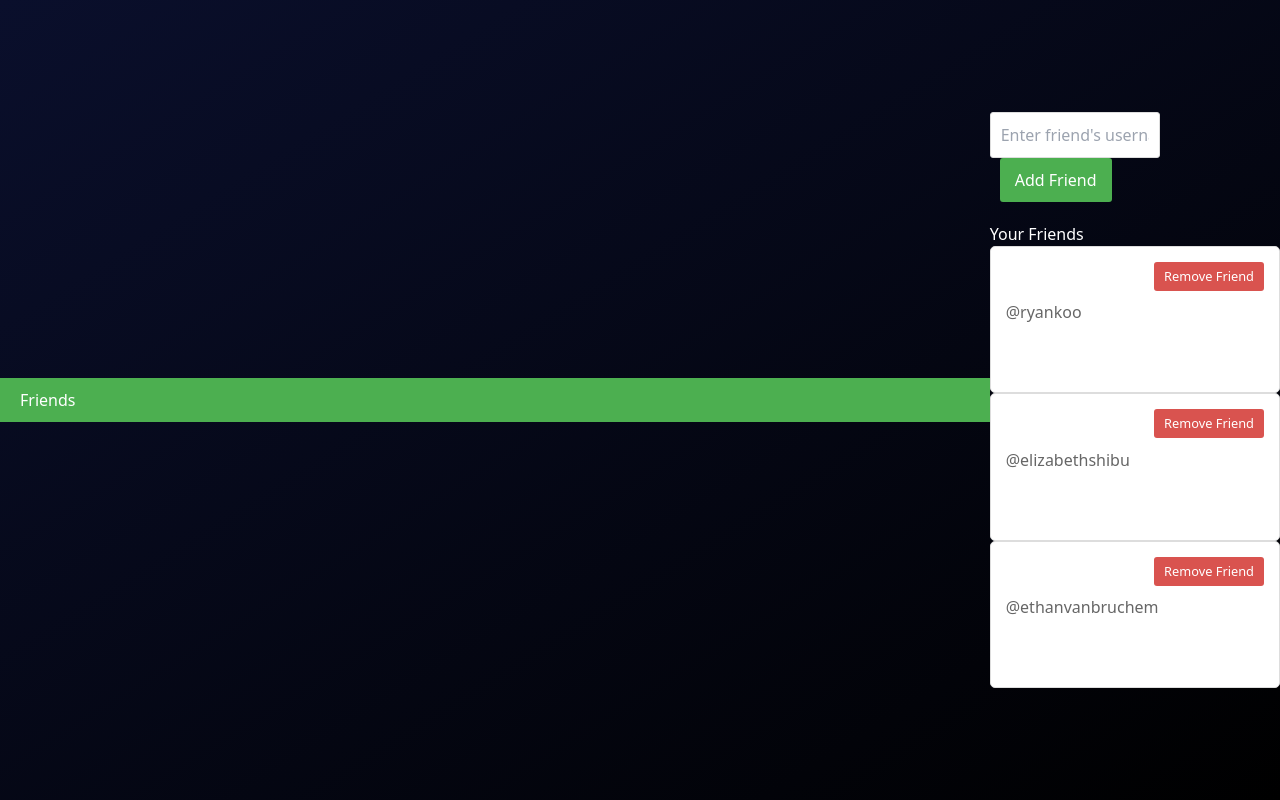
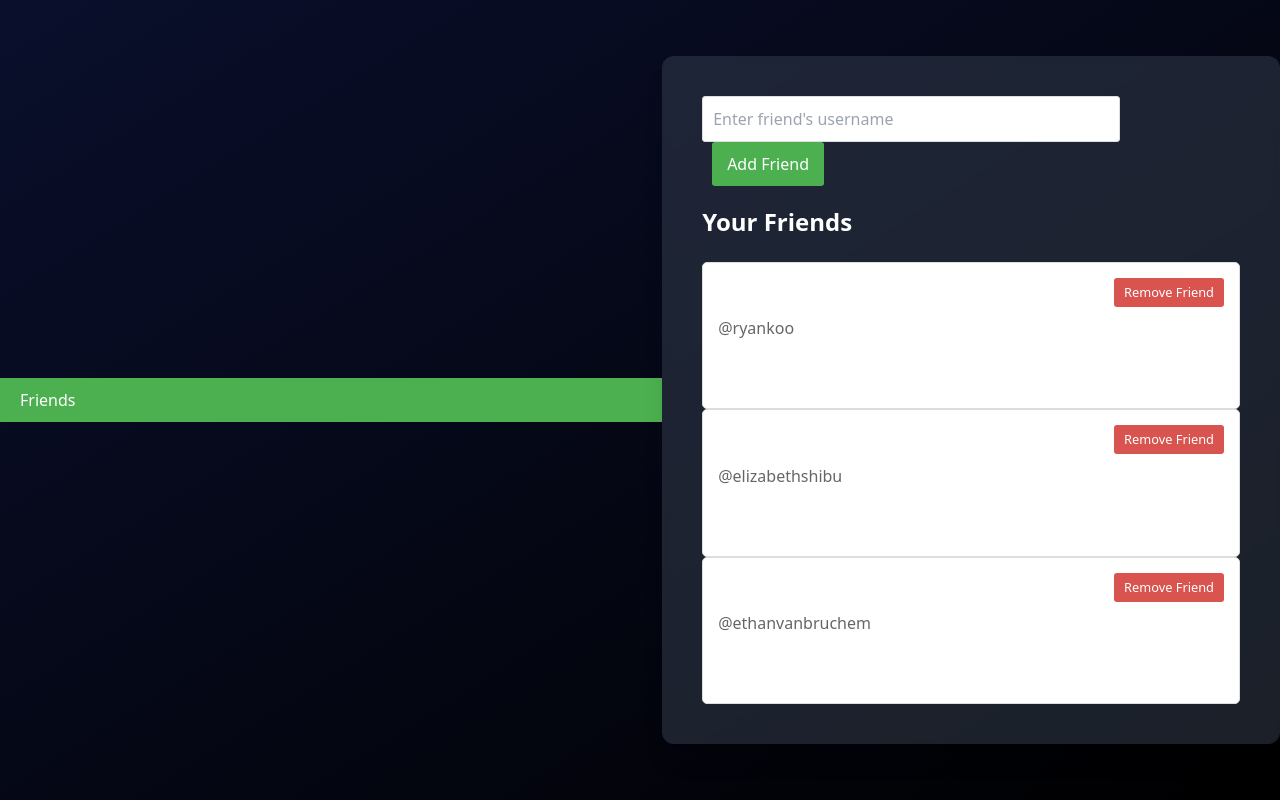
Before and after one commit to EthanVB123/CITS3403_GroupProject, a Flask app: a page that uses app/templates/friends_page.html in a window 1280 px wide. Run offline with Flask 3, Linux system fonts and the light colour scheme; some libraries are stand-ins or nearby versions.

Commit message:
Changed the size, colour and gave a more heading feel to the your friend section

```diff
--- a/app/templates/friends_page.html
+++ b/app/templates/friends_page.html
@@ -14,13 +14,13 @@
                 <h1>Friends</h1>
             </div>
         </header>
-        <div id="container">
+        <div class="bg-gray-700 p-10 text-white rounded-xl w-[90%] max-w-2xl shadow-xl backdrop-blur-sm bg-opacity-50" id="container">
             <div class="add-friend">
                 <input type="text" id="friend-input" placeholder="Enter friend's username">
                 <button id="add-friend-btn">Add Friend</button>
                 <p id="message" class="message"></p>
             </div>
-            <h3>Your Friends</h3>
+            <h3 class= "text-2xl font-bold text-white mb-6"> Your Friends</h3>
             <div id="friends-section">
                 <div class="friend-card" onclick="toggleFriendDetails(this)">
                     <h3 class="friend-name">Ryan</h3>
```
